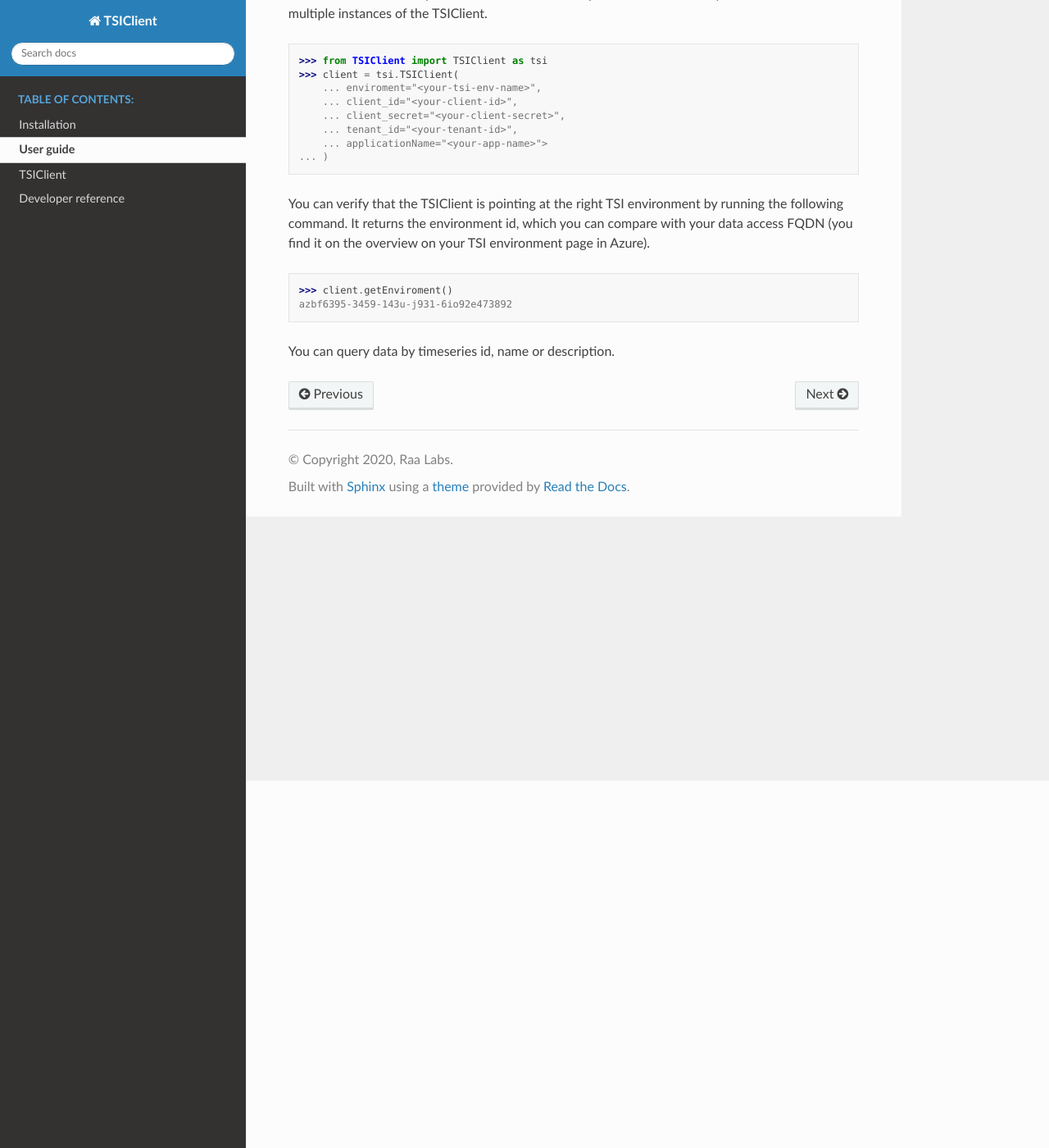
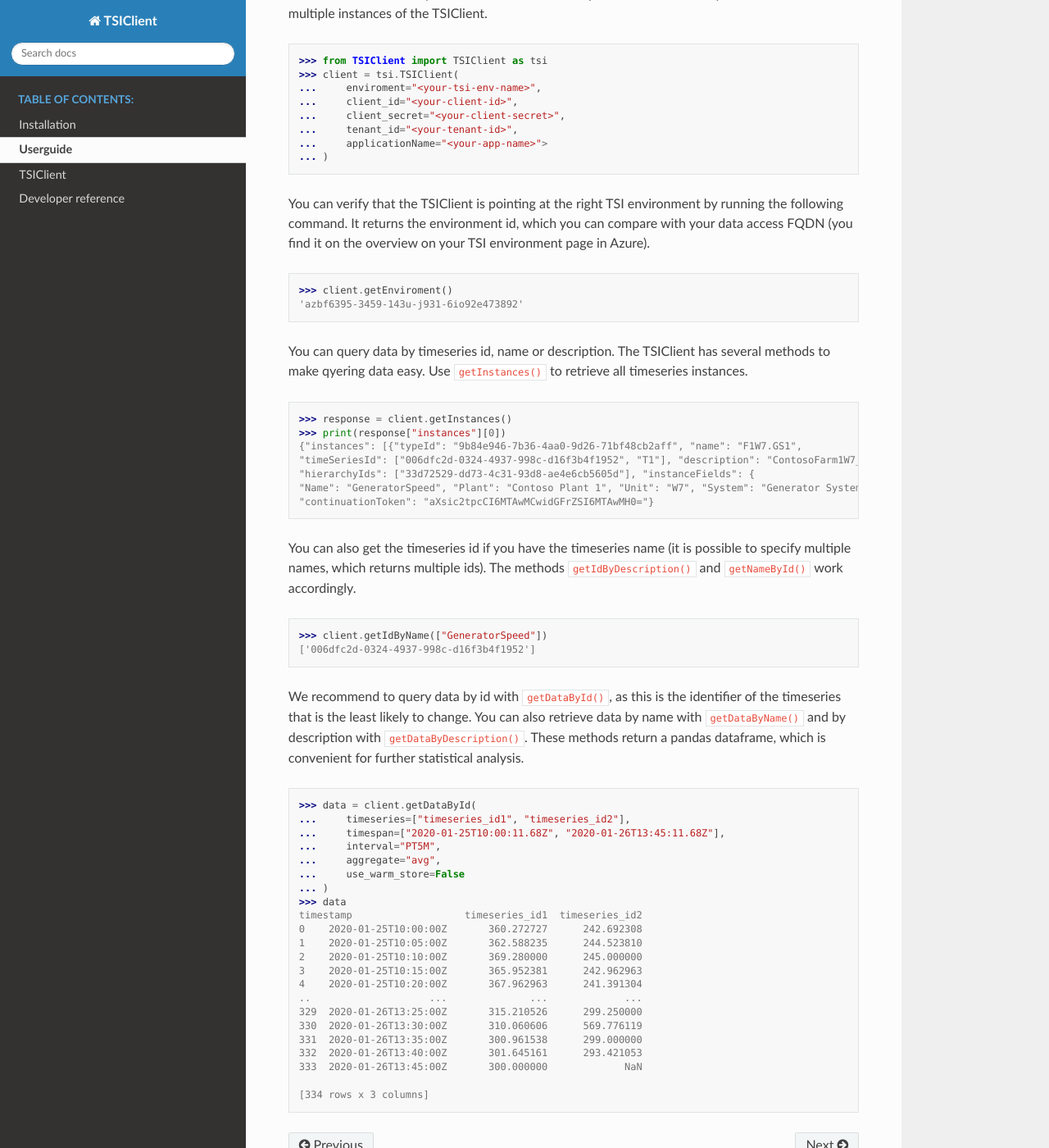
Before and after one commit to RaaLabs/TSIClient, a Sphinx documentation site: the page built from docs/source/userguide.rst, in a window 1280 px wide and 1400 px high, scrolled down 448 px. Shown: the whole window at 82% size. Built offline with Sphinx 7.4.7 and the Read the Docs theme 2.0.0, drawn with Linux system fonts in a browser that asks for light colours; some of the changed text lies outside the part shown.

Commit message:
Finished userguide, minor changes in readme, added some missing commands dev reference.

```diff
--- a/docs/source/index.rst
+++ b/docs/source/index.rst
@@ -1,7 +1,9 @@
 Welcome to TSIClient's documentation!
 =====================================
 The TSIClient is a Python SDK for Microsoft Azure time series insights.
-It provides methods to conveniently retrieve your data.
+It provides methods to conveniently retrieve your data. It is designed
+for analysts, data scientists and developers working with time series
+data in Azure TSI.
 
 Azure time series insights is a cloud-based IoT offering from Microsoft.
 it is a fully managed analytics, storage and visualization service and
--- a/docs/source/userguide.rst
+++ b/docs/source/userguide.rst
@@ -1,6 +1,6 @@
-User guide
+Userguide
 ==========
-The example in this user guide walks you through a typical workflow with the
+The example in this userguide walks you through a typical workflow with the
 TSIClient.
 
 .. note::
@@ -19,12 +19,13 @@
 
     >>> from TSIClient import TSIClient as tsi
     >>> client = tsi.TSIClient(
-        ... enviroment="<your-tsi-env-name>",
-        ... client_id="<your-client-id>",
-        ... client_secret="<your-client-secret>",
-        ... tenant_id="<your-tenant-id>",
-        ... applicationName="<your-app-name>">
+    ...     enviroment="<your-tsi-env-name>",
+    ...     client_id="<your-client-id>",
+    ...     client_secret="<your-client-secret>",
+    ...     tenant_id="<your-tenant-id>",
+    ...     applicationName="<your-app-name>">
     ... )
+
 
 You can verify that the TSIClient is pointing at the right TSI environment by running the
 following command. It returns the environment id, which you can compare with your data
@@ -33,6 +34,59 @@
 .. code-block:: python
 
     >>> client.getEnviroment()
-    azbf6395-3459-143u-j931-6io92e473892
+    'azbf6395-3459-143u-j931-6io92e473892'
 
-You can query data by timeseries id, name or description.
+
+You can query data by timeseries id, name or description. The TSIClient has several methods
+to make qyering data easy. Use ``getInstances()`` to retrieve all timeseries instances.
+
+.. code-block:: python
+
+    >>> response = client.getInstances()
+    >>> print(response["instances"][0])
+    {"instances": [{"typeId": "9b84e946-7b36-4aa0-9d26-71bf48cb2aff", "name": "F1W7.GS1",
+    "timeSeriesId": ["006dfc2d-0324-4937-998c-d16f3b4f1952", "T1"], "description": "ContosoFarm1W7_GenSpeed1",
+    "hierarchyIds": ["33d72529-dd73-4c31-93d8-ae4e6cb5605d"], "instanceFields": {
+    "Name": "GeneratorSpeed", "Plant": "Contoso Plant 1", "Unit": "W7", "System": "Generator System"}}],
+    "continuationToken": "aXsic2tpcCI6MTAwMCwidGFrZSI6MTAwMH0="}
+
+
+You can also get the timeseries id if you have the timeseries name (it is possible to specify
+multiple names, which returns multiple ids). The methods ``getIdByDescription()``
+and ``getNameById()`` work accordingly.
+
+.. code-block:: python
+
+    >>> client.getIdByName(["GeneratorSpeed"])
+    ['006dfc2d-0324-4937-998c-d16f3b4f1952']
+
+
+We recommend to query data by id with ``getDataById()``, as this is the identifier of the timeseries
+that is the least likely to change. You can also retrieve data by name with ``getDataByName()``
+and by description with ``getDataByDescription()``. These methods return a pandas dataframe, which
+is convenient for further statistical analysis.
+
+.. code-block:: python
+
+    >>> data = client.getDataById(
+    ...     timeseries=["timeseries_id1", "timeseries_id2"],
+    ...     timespan=["2020-01-25T10:00:11.68Z", "2020-01-26T13:45:11.68Z"],
+    ...     interval="PT5M",
+    ...     aggregate="avg",
+    ...     use_warm_store=False
+    ... )
+    >>> data
+    timestamp                   timeseries_id1  timeseries_id2
+    0    2020-01-25T10:00:00Z       360.272727      242.692308
+    1    2020-01-25T10:05:00Z       362.588235      244.523810
+    2    2020-01-25T10:10:00Z       369.280000      245.000000
+    3    2020-01-25T10:15:00Z       365.952381      242.962963
+    4    2020-01-25T10:20:00Z       367.962963      241.391304
+    ..                    ...              ...             ...
+    329  2020-01-26T13:25:00Z       315.210526      299.250000
+    330  2020-01-26T13:30:00Z       310.060606      569.776119
+    331  2020-01-26T13:35:00Z       300.961538      299.000000
+    332  2020-01-26T13:40:00Z       301.645161      293.421053
+    333  2020-01-26T13:45:00Z       300.000000             NaN
+
+    [334 rows x 3 columns]
```
Also changed, not shown: README.md (+4 -3 lines), docs/source/developer.rst (+8 -1 lines).
